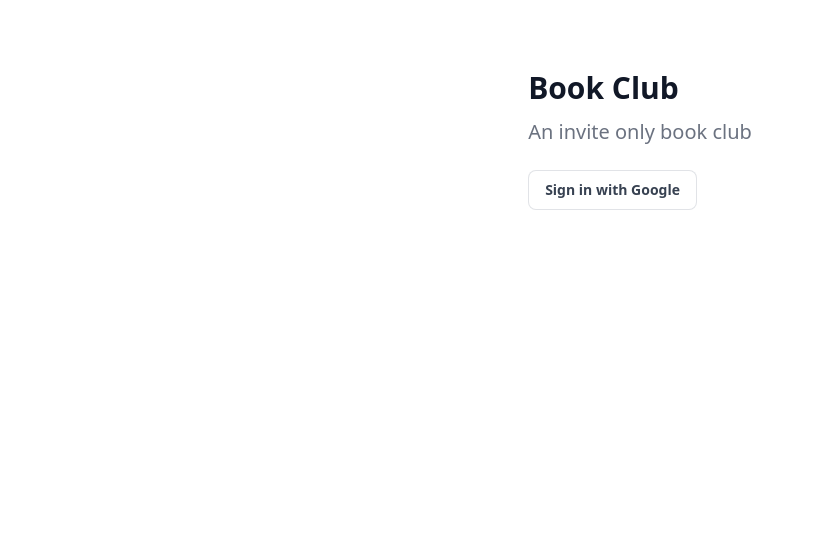
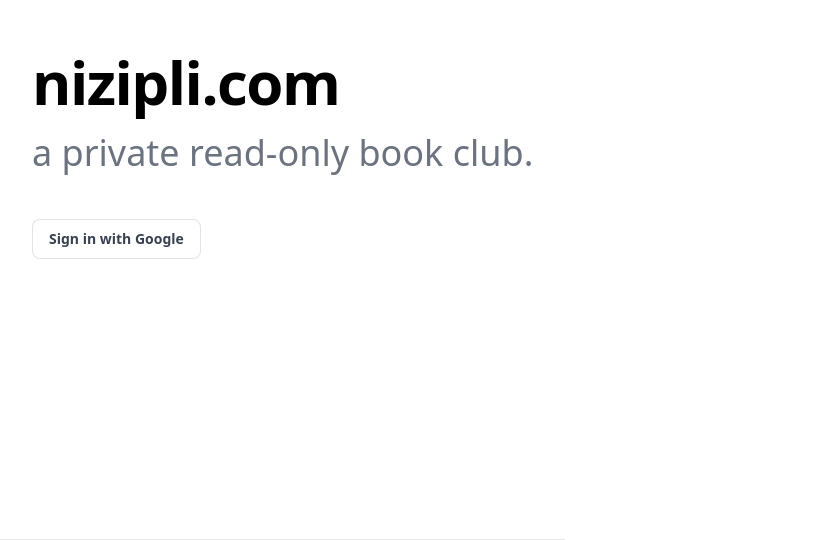
Before and after one commit to anonrig/bookclub, a Next.js app: page /auth/signin in a window 1280 px wide. Shown: the part 260-800 px from the top of the page, without its empty margins (0-814 px from the left). Built offline with nearby package versions, Linux system fonts and the light colour scheme; no server answers; what @graphql-tools/schema, apollo-server-micro would draw is missing.

Commit message:
fix: update signin page

```diff
--- a/src/pages/auth/signin.tsx
+++ b/src/pages/auth/signin.tsx
@@ -5,19 +5,23 @@ import { NextPageWithLayout, SiteLayout } from '~/components/layouts'
 
 const SignIn: NextPageWithLayout = () => {
   return (
-    <div className="items-center justify-center flex w-full flex-col">
-      <div className="space-y-6">
-        <div className="space-y-3">
-          <h1 className="text-primary font-sans text-2xl font-bold xl:text-3xl">
-            Book Club
+    <section className="items-center relative flex justify-center px-4 pt-12 overflow-hidden border-b md:pb-24 md:pt-32 md:px-8 border-neutral-200">
+      <div className="z-20 w-full max-w-6xl space-y-10">
+        <div className="flex flex-col w-full max-w-3xl space-y-4">
+          <h1 className="text-4xl font-extrabold tracking-tight md:text-5xl lg:text-6xl">
+            nizipli.com
           </h1>
-          <p className="text-xl text-tertiary">An invite only book club</p>
+          <h3 className="text-xl text-gray-500 md:text-3xl lg:text-4xl lg:leading-[1.4]">
+            a private read-only book club.
+          </h3>
         </div>
-        <Button size="large" onClick={() => signIn('google')}>
-          Sign in with Google
-        </Button>
+        <div>
+          <Button size="large" onClick={() => signIn('google')}>
+            Sign in with Google
+          </Button>
+        </div>
       </div>
-    </div>
+    </section>
   )
 }
 
```
